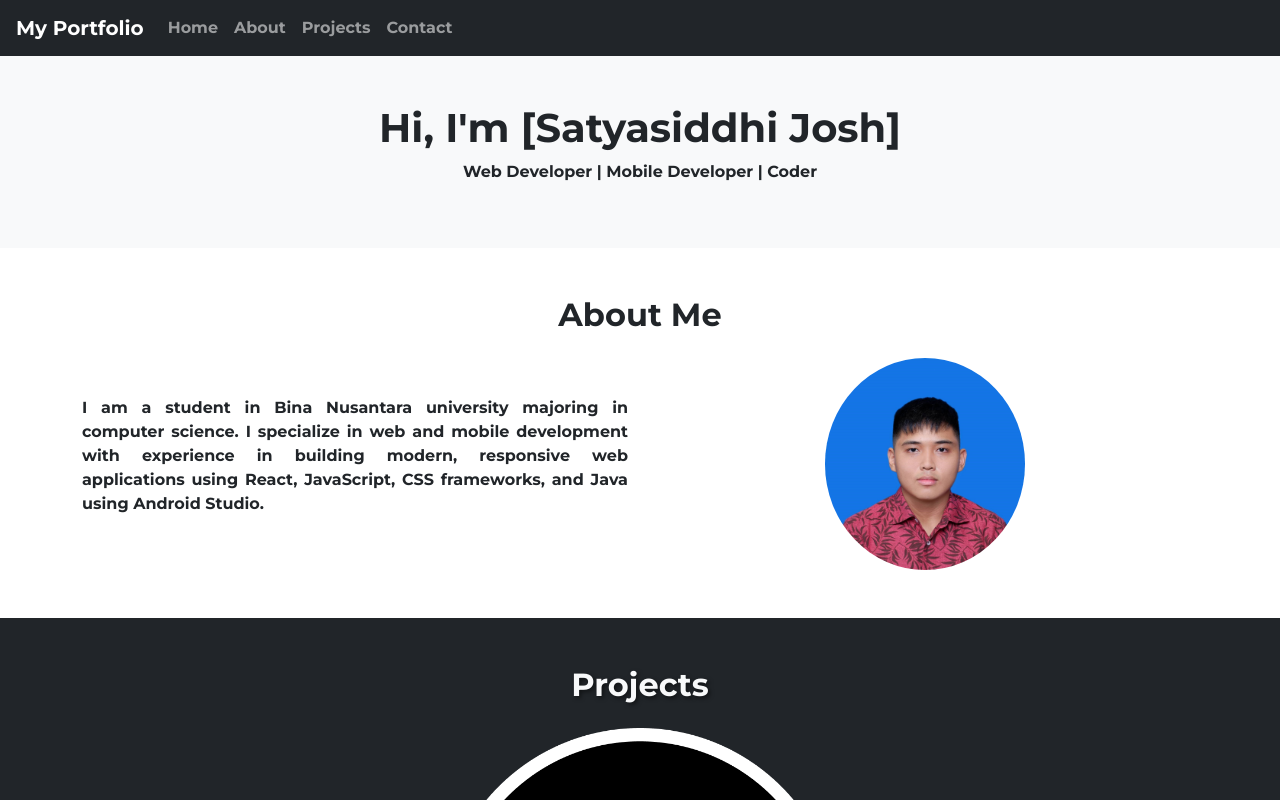
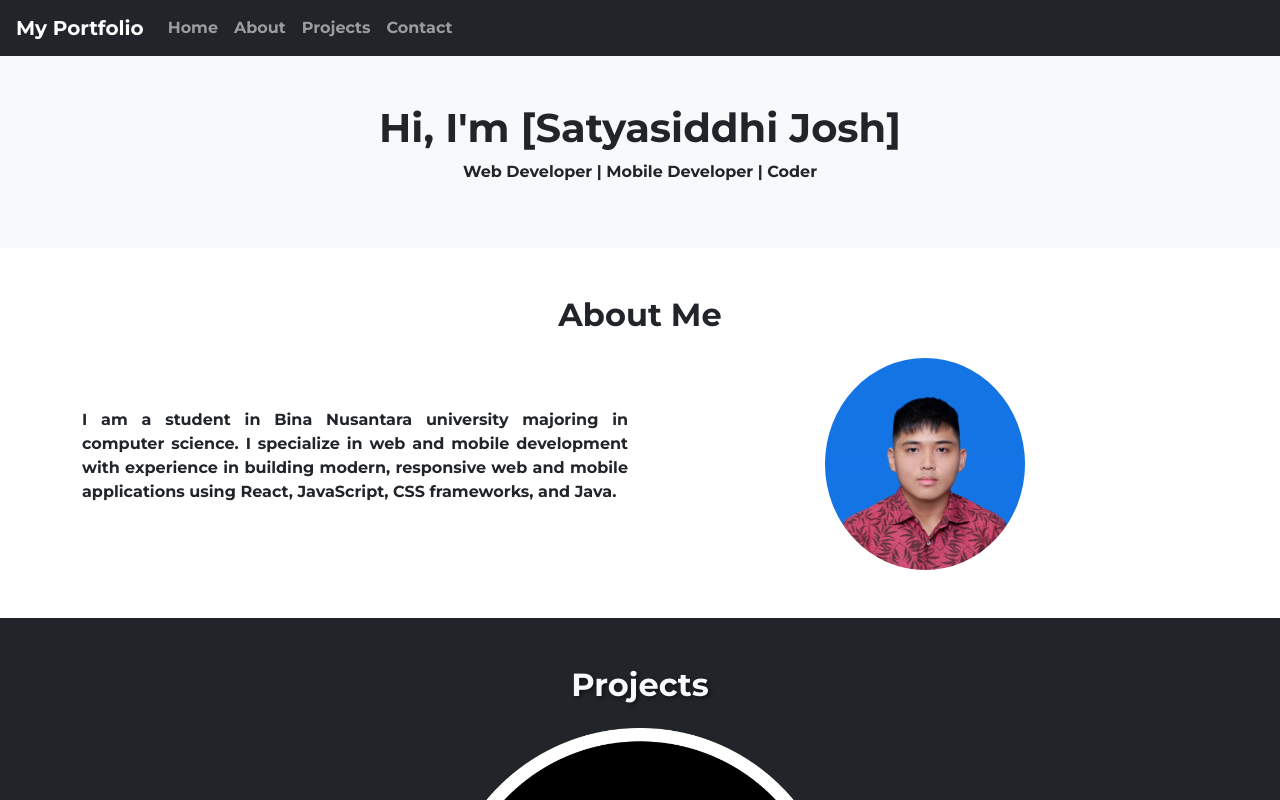
Before and after one commit to sjsh23/PortofolioProject, a React (Create React App) app: page / in a window 1280 px wide. Shown: the top 800 px of the page. Built offline with nearby package versions, Linux system fonts and the light colour scheme.

Commit message:
change of text

```diff
--- a/src/components/About/About.js
+++ b/src/components/About/About.js
@@ -11,7 +11,7 @@ function About() {
         <Row className="justify-content-center align-items-center">
           <Col md={6} className="justified-text">
             <p>
-              I am a student in Bina Nusantara university majoring in computer science. I specialize in web and mobile development with experience in building modern, responsive web applications using React, JavaScript, CSS frameworks, and Java using Android Studio.
+              I am a student in Bina Nusantara university majoring in computer science. I specialize in web and mobile development with experience in building modern, responsive web and mobile applications using React, JavaScript, CSS frameworks, and Java.
             </p>
           </Col>
           <Col md={6} className="text-center">
```
